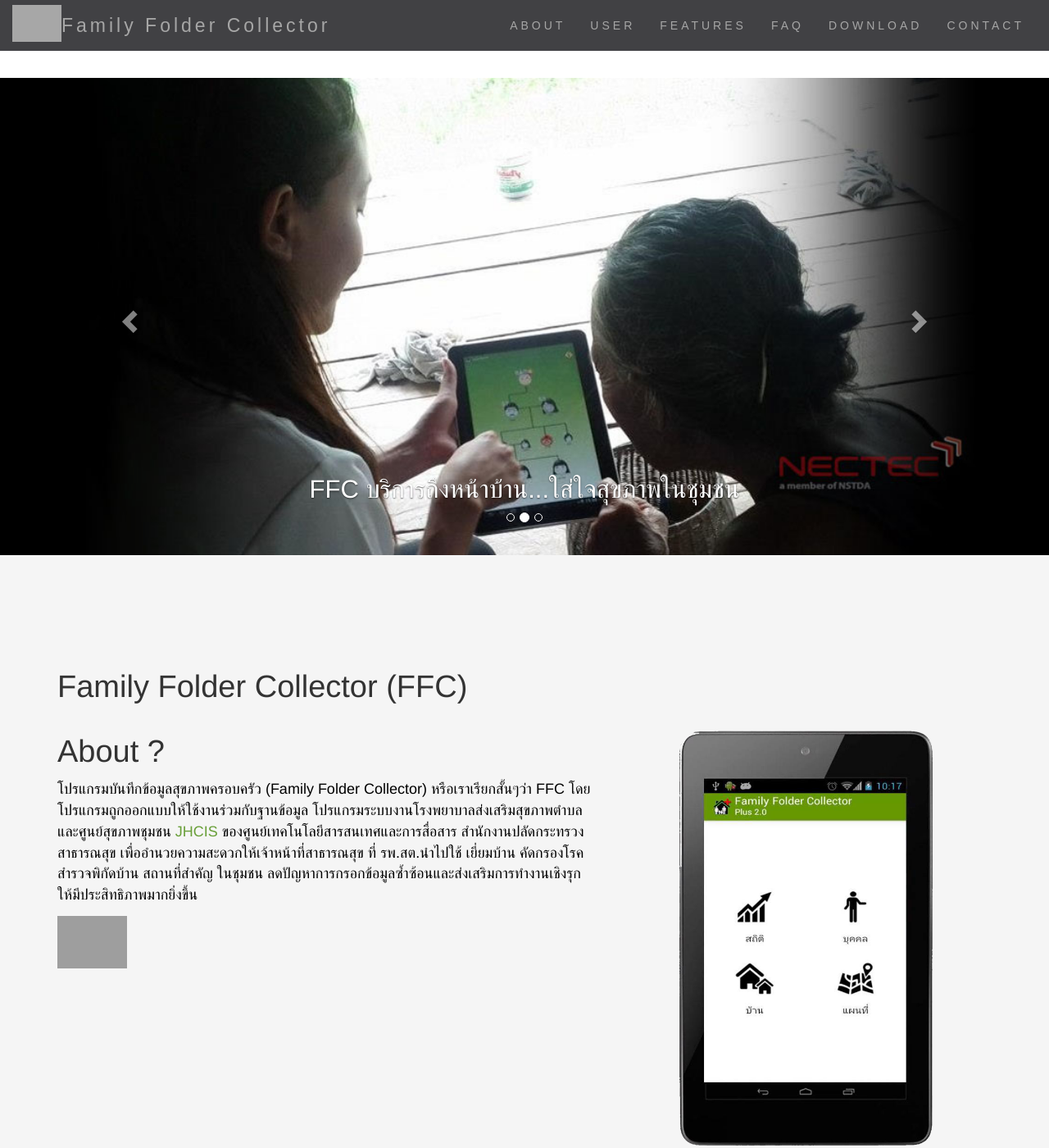
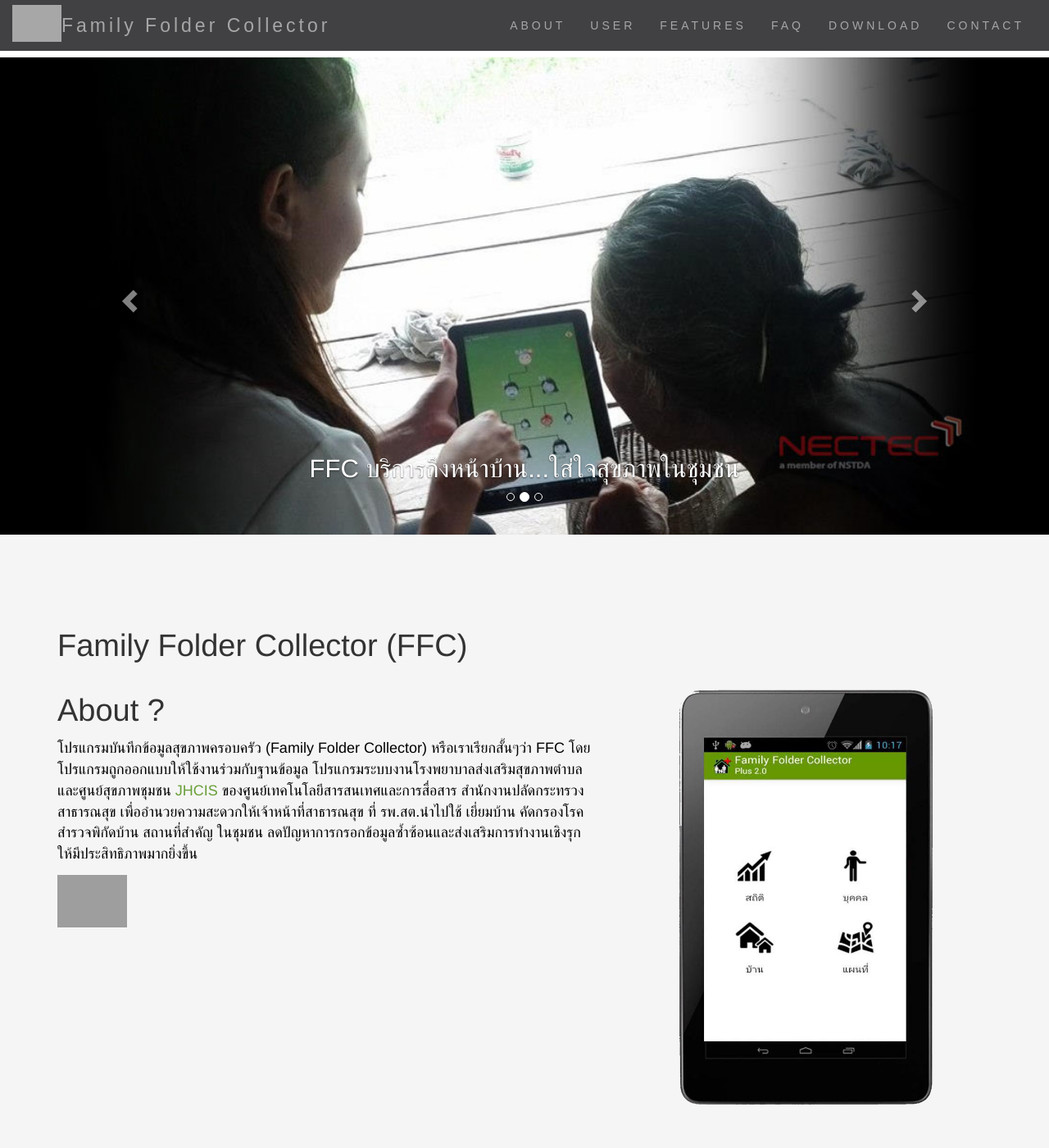
Before and after one commit to tawatchai18/tawatchai18.github.io, a Jekyll site: the page built from index.html, in a window 1280 px wide and 1400 px high. Shown: the whole window at 82% size. Built offline with Jekyll 4.4.1, drawn with Linux system fonts in a browser that asks for light colours; nearby versions of some CDN libraries; grey boxes are pictures that could not be loaded.

Commit message:
Header top change

```diff
--- a/_sass/custom/_mycustom.scss
+++ b/_sass/custom/_mycustom.scss
@@ -6,7 +6,6 @@
     margin-left: auto;
     padding-left: 15px;
     padding-right: 15px;
-    margin-top: 25px;
 }
 .text-big{
   font-size: 400%;
```
